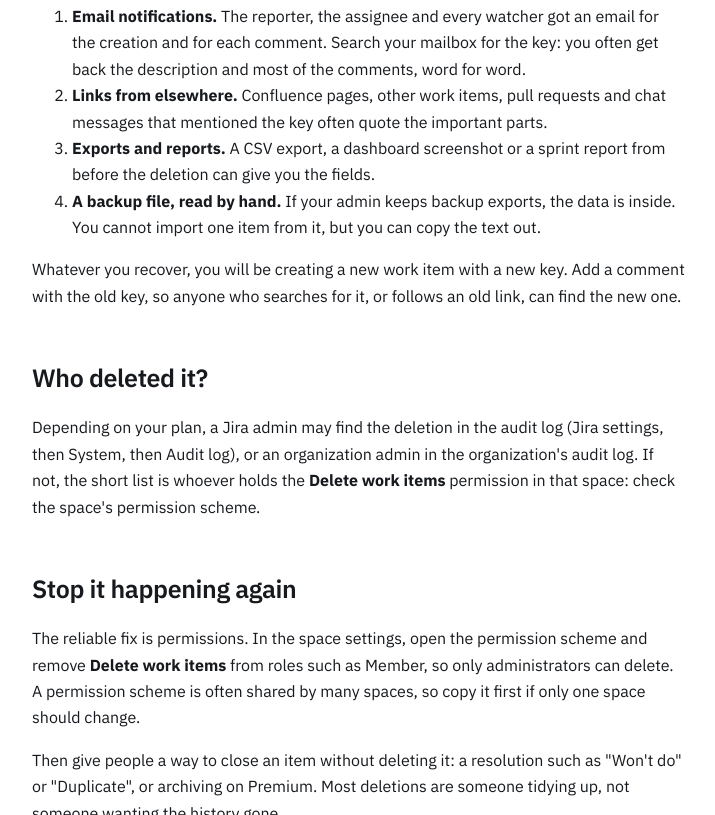
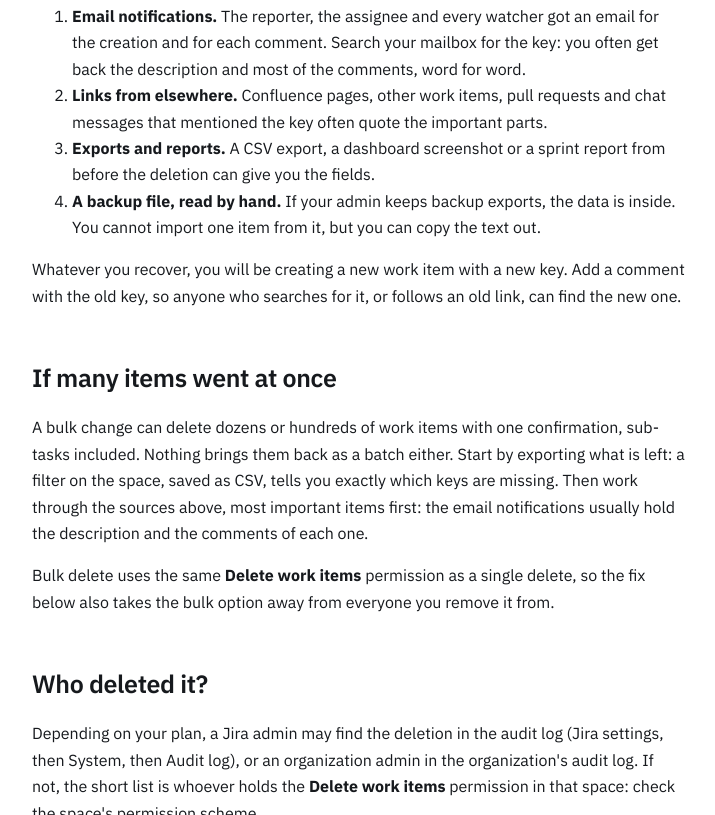
Before and after one commit to amitmazuz369/clearwren-site, a plain HTML site: page site/guide-jira-deleted-work-item.html in a window 1280 px wide. Shown: the part 1055-1870 px from the top of the page, without its empty margins (48-763 px from the left). Drawn offline with Linux system fonts and the light colour scheme.

Commit message:
Jira guide: bulk-deletion section

```diff
--- a/site/guide-jira-deleted-work-item.html
+++ b/site/guide-jira-deleted-work-item.html
@@ -53,7 +53,7 @@
   Someone deleted a work item (an issue, in older Jira) and you need it back. The short answer: Jira Cloud cannot undo
   it. The longer answer: most of what was in it still exists somewhere, and you can stop it happening again in five minutes.
 </p>
-<p class="muted">Last checked: 4 November 2026</p>
+<p class="muted">Last checked: 10 November 2026</p>
 
 <div class="prose">
   <h2>First: is it really deleted?</h2>
@@ -95,6 +95,18 @@
   <p>
     Whatever you recover, you will be creating a new work item with a new key. Add a comment with the old key, so
     anyone who searches for it, or follows an old link, can find the new one.
+  </p>
+
+  <h2>If many items went at once</h2>
+  <p>
+    A bulk change can delete dozens or hundreds of work items with one confirmation, sub-tasks included. Nothing
+    brings them back as a batch either. Start by exporting what is left: a filter on the space, saved as CSV, tells you
+    exactly which keys are missing. Then work through the sources above, most important items first: the email
+    notifications usually hold the description and the comments of each one.
+  </p>
+  <p>
+    Bulk delete uses the same <strong>Delete work items</strong> permission as a single delete, so the fix below also
+    takes the bulk option away from everyone you remove it from.
   </p>
 
   <h2>Who deleted it?</h2>
--- a/site/sitemap.xml
+++ b/site/sitemap.xml
@@ -13,13 +13,13 @@
   <url><loc>https://clearwren.com/guide-eaa.html</loc><lastmod>2026-09-03</lastmod></url>
   <url><loc>https://clearwren.com/guide-headings.html</loc><lastmod>2026-09-15</lastmod></url>
   <url><loc>https://clearwren.com/guide-higher-education.html</loc><lastmod>2026-09-07</lastmod></url>
-  <url><loc>https://clearwren.com/guide-jira-deleted-work-item.html</loc><lastmod>2026-11-04</lastmod></url>
+  <url><loc>https://clearwren.com/guide-jira-deleted-work-item.html</loc><lastmod>2026-11-10</lastmod></url>
   <url><loc>https://clearwren.com/guide-screen-readers.html</loc><lastmod>2026-09-07</lastmod></url>
   <url><loc>https://clearwren.com/guide-section-508-vpat.html</loc><lastmod>2026-09-04</lastmod></url>
   <url><loc>https://clearwren.com/guide-six-checks.html</loc><lastmod>2026-10-07</lastmod></url>
   <url><loc>https://clearwren.com/guide-tables.html</loc><lastmod>2026-09-03</lastmod></url>
   <url><loc>https://clearwren.com/guides.html</loc><lastmod>2026-11-04</lastmod></url>
-  <url><loc>https://clearwren.com/pricing.html</loc><lastmod>2026-11-04</lastmod></url>
+  <url><loc>https://clearwren.com/pricing.html</loc><lastmod>2026-11-05</lastmod></url>
   <url><loc>https://clearwren.com/privacy.html</loc><lastmod>2026-11-05</lastmod></url>
   <url><loc>https://clearwren.com/restorable.html</loc><lastmod>2026-11-05</lastmod></url>
   <url><loc>https://clearwren.com/restore-privacy.html</loc><lastmod>2026-11-05</lastmod></url>
```
